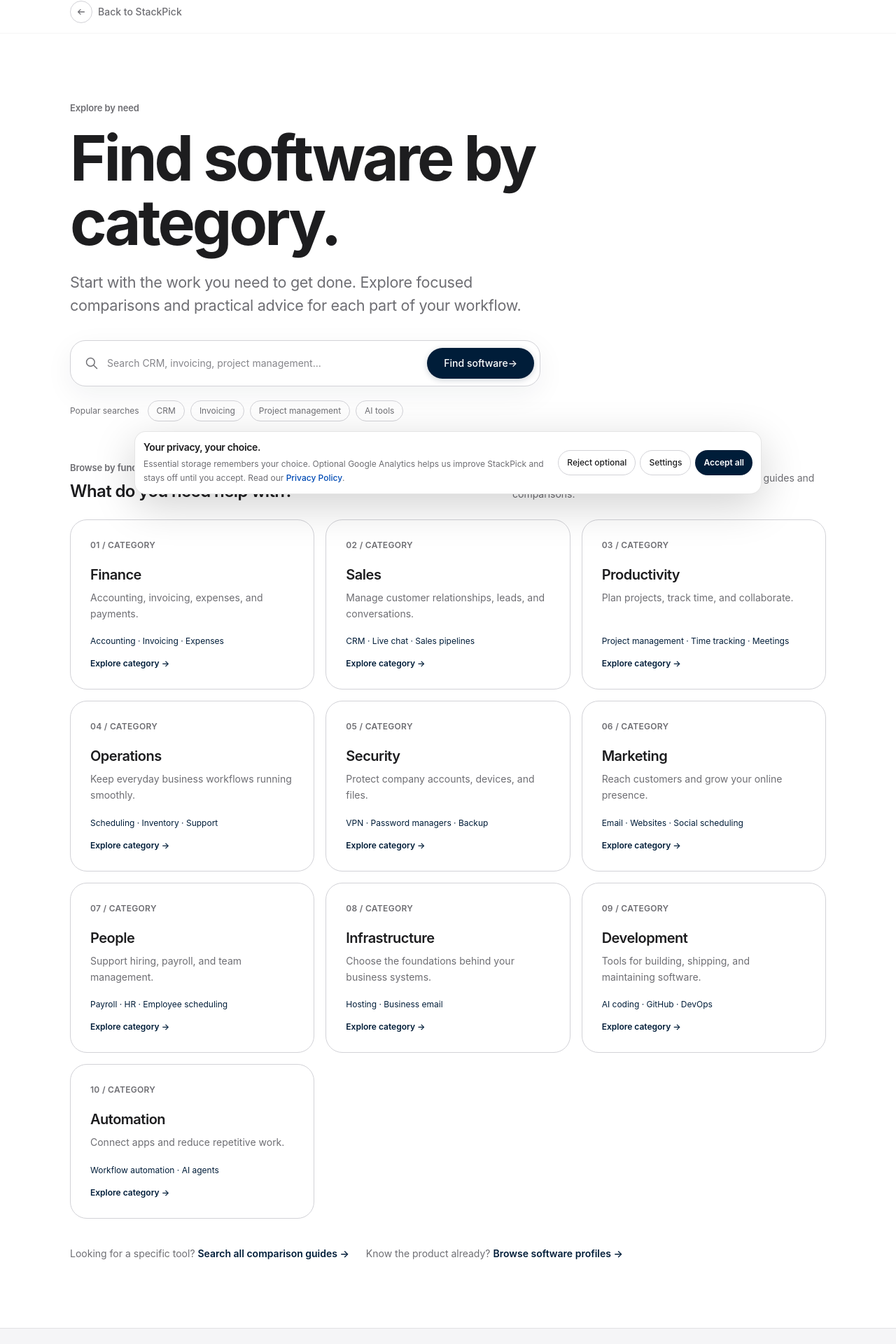
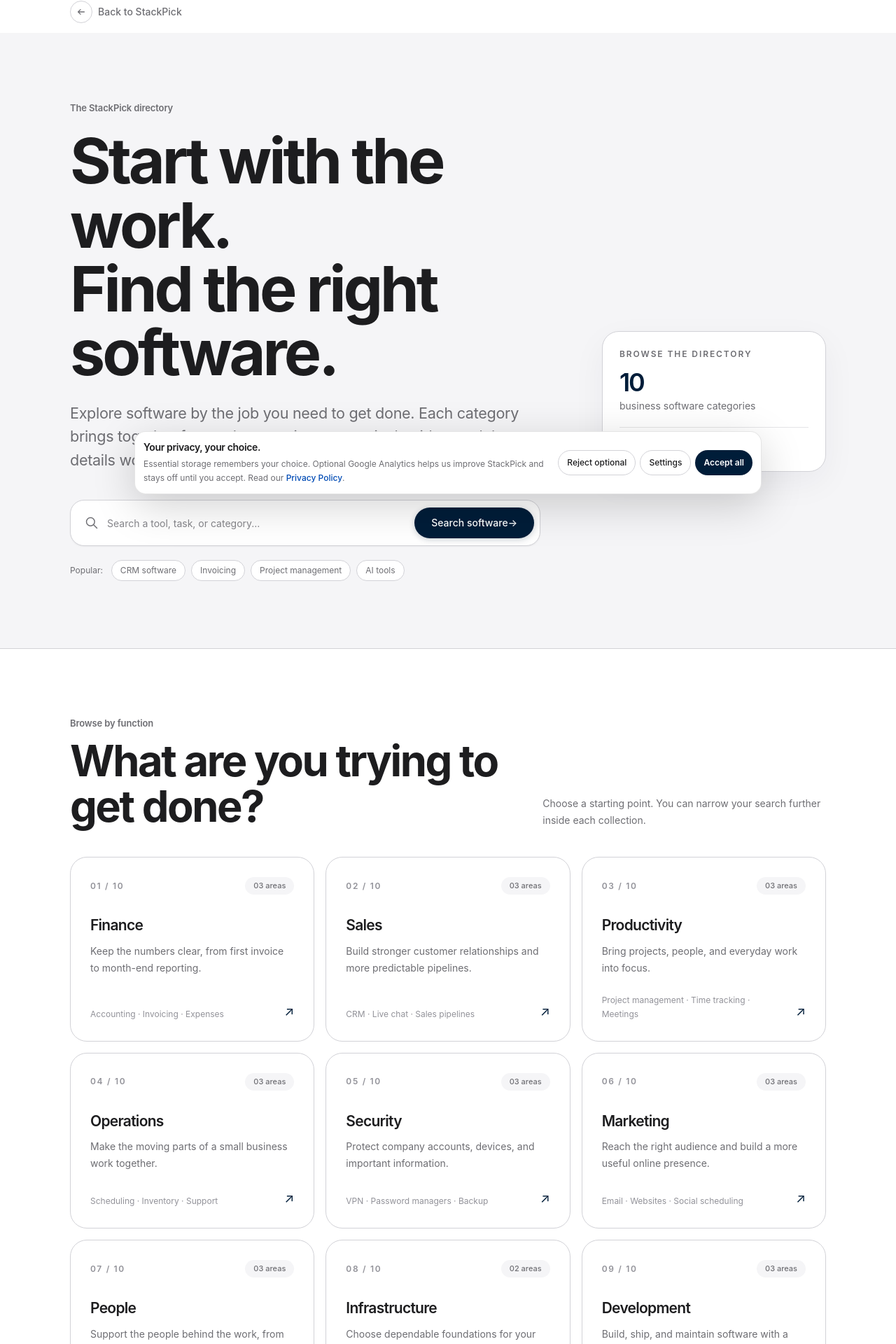
Before and after one commit to LinukaBandara/StackPick, a Next.js app: page /categories in a window 1280 px wide. Shown: the part 70-1990 px from the top of the page at 70% size. Built offline with nearby package versions, Linux system fonts and the light colour scheme; no server answers.

Commit message:
Redesign software categories discovery page

```diff
--- a/app/categories/page.tsx
+++ b/app/categories/page.tsx
@@ -8,68 +8,98 @@ export const metadata: Metadata = {
 };
 
 const CATEGORIES = [
-  { name: "Finance", description: "Accounting, invoicing, expenses, and payments.", examples: "Accounting · Invoicing · Expenses", href: "/best?category=Finance" },
-  { name: "Sales", description: "Manage customer relationships, leads, and conversations.", examples: "CRM · Live chat · Sales pipelines", href: "/best?category=Sales" },
-  { name: "Productivity", description: "Plan projects, track time, and collaborate.", examples: "Project management · Time tracking · Meetings", href: "/best?category=Productivity" },
-  { name: "Operations", description: "Keep everyday business workflows running smoothly.", examples: "Scheduling · Inventory · Support", href: "/best?category=Operations" },
-  { name: "Security", description: "Protect company accounts, devices, and files.", examples: "VPN · Password managers · Backup", href: "/best?category=Security" },
-  { name: "Marketing", description: "Reach customers and grow your online presence.", examples: "Email · Websites · Social scheduling", href: "/best?category=Marketing" },
-  { name: "People", description: "Support hiring, payroll, and team management.", examples: "Payroll · HR · Employee scheduling", href: "/best?category=People" },
-  { name: "Infrastructure", description: "Choose the foundations behind your business systems.", examples: "Hosting · Business email", href: "/best?category=Infrastructure" },
-  { name: "Development", description: "Tools for building, shipping, and maintaining software.", examples: "AI coding · GitHub · DevOps", href: "/best?category=Development" },
-  { name: "Automation", description: "Connect apps and reduce repetitive work.", examples: "Workflow automation · AI agents", href: "/best?category=Automation" },
+  { name: "Finance", number: "01", description: "Keep the numbers clear, from first invoice to month-end reporting.", examples: "Accounting · Invoicing · Expenses", href: "/best?category=Finance", count: "03 areas" },
+  { name: "Sales", number: "02", description: "Build stronger customer relationships and more predictable pipelines.", examples: "CRM · Live chat · Sales pipelines", href: "/best?category=Sales", count: "03 areas" },
+  { name: "Productivity", number: "03", description: "Bring projects, people, and everyday work into focus.", examples: "Project management · Time tracking · Meetings", href: "/best?category=Productivity", count: "03 areas" },
+  { name: "Operations", number: "04", description: "Make the moving parts of a small business work together.", examples: "Scheduling · Inventory · Support", href: "/best?category=Operations", count: "03 areas" },
+  { name: "Security", number: "05", description: "Protect company accounts, devices, and important information.", examples: "VPN · Password managers · Backup", href: "/best?category=Security", count: "03 areas" },
+  { name: "Marketing", number: "06", description: "Reach the right audience and build a more useful online presence.", examples: "Email · Websites · Social scheduling", href: "/best?category=Marketing", count: "03 areas" },
+  { name: "People", number: "07", description: "Support the people behind the work, from hiring to payroll.", examples: "Payroll · HR · Employee scheduling", href: "/best?category=People", count: "03 areas" },
+  { name: "Infrastructure", number: "08", description: "Choose dependable foundations for your business systems.", examples: "Hosting · Business email", href: "/best?category=Infrastructure", count: "02 areas" },
+  { name: "Development", number: "09", description: "Build, ship, and maintain software with a workflow that fits.", examples: "AI coding · GitHub · DevOps", href: "/best?category=Development", count: "03 areas" },
+  { name: "Automation", number: "10", description: "Connect the tools you already use and reduce repetitive work.", examples: "Workflow automation · AI agents", href: "/best?category=Automation", count: "02 areas" },
+];
+
+const POPULAR = [
+  { label: "CRM software", href: "/best?q=CRM#directory-search" },
+  { label: "Invoicing", href: "/best?q=invoicing#directory-search" },
+  { label: "Project management", href: "/best?q=project%20management#directory-search" },
+  { label: "AI tools", href: "/best?q=AI#directory-search" },
 ];
 
 export default function CategoriesPage() {
   return (
-    <section className="bg-white">
+    <main className="bg-white">
+      <section className="border-b border-[#d2d2d7] bg-[#f5f5f7]">
         <div className="sp-container py-16 sm:py-24">
-        <p className="sp-eyebrow">Explore by need</p>
-        <h1 className="sp-display mt-4 max-w-4xl">Find software by category.</h1>
-        <p className="sp-body-large mt-6 max-w-2xl">Start with the work you need to get done. Explore focused comparisons and practical advice for each part of your workflow.</p>
-
-        <form action="/best#directory-search" method="get" className="mt-8 flex w-full max-w-2xl flex-col gap-3 rounded-[22px] border border-[#d2d2d7] bg-white p-2 shadow-[0_12px_40px_rgba(0,29,57,0.06)] sm:flex-row sm:items-center">
+          <div className="grid gap-10 lg:grid-cols-[1fr_320px] lg:items-end">
+            <div>
+              <p className="sp-eyebrow">The StackPick directory</p>
+              <h1 className="sp-display mt-5 max-w-4xl">Start with the work.<br />Find the right software.</h1>
+              <p className="sp-body-large mt-6 max-w-2xl">Explore software by the job you need to get done. Each category brings together focused comparisons, practical guides, and the details worth checking before you commit.</p>
+            </div>
+            <div className="rounded-[24px] border border-[#d2d2d7] bg-white p-6 shadow-[0_16px_48px_rgba(0,29,57,0.05)]">
+              <p className="text-xs font-semibold uppercase tracking-[0.16em] text-[#6e6e73]">Browse the directory</p>
+              <p className="mt-3 text-4xl font-semibold tracking-[-0.06em] text-[#001D39]">10</p>
+              <p className="mt-1 text-sm text-[#6e6e73]">business software categories</p>
+              <div className="mt-5 h-px bg-[#e5e5e7]" />
+              <Link href="/best" className="mt-4 inline-flex text-sm font-semibold text-[#001D39] hover:underline">Explore all software guides <span aria-hidden="true" className="ml-2">→</span></Link>
+            </div>
+          </div>
+          <form action="/best#directory-search" method="get" className="mt-10 flex w-full max-w-2xl flex-col gap-3 rounded-[20px] border border-[#d2d2d7] bg-white p-2 shadow-sm sm:flex-row sm:items-center">
             <label htmlFor="category-software-search" className="sr-only">Search software comparisons</label>
             <div className="flex min-w-0 flex-1 items-center gap-3 px-3">
-            <svg aria-hidden="true" className="h-5 w-5 shrink-0 text-[#6e6e73]" fill="none" viewBox="0 0 24 24" stroke="currentColor">
-              <path strokeLinecap="round" strokeLinejoin="round" strokeWidth={1.75} d="M21 21l-6-6m2-5a7 7 0 11-14 0 7 7 0 0114 0z" />
-            </svg>
-            <input id="category-software-search" name="q" type="search" placeholder="Search CRM, invoicing, project management..." className="h-12 min-w-0 w-full bg-transparent text-sm text-[#1d1d1f] outline-none placeholder:text-[#86868b]" />
+              <svg aria-hidden="true" className="h-5 w-5 shrink-0 text-[#6e6e73]" fill="none" viewBox="0 0 24 24" stroke="currentColor"><path strokeLinecap="round" strokeLinejoin="round" strokeWidth={1.75} d="M21 21l-6-6m2-5a7 7 0 11-14 0 7 7 0 0114 0z" /></svg>
+              <input id="category-software-search" name="q" type="search" placeholder="Search a tool, task, or category..." className="h-12 min-w-0 w-full bg-transparent text-sm text-[#1d1d1f] outline-none placeholder:text-[#86868b]" />
             </div>
-          <button type="submit" className="sp-button-primary shrink-0">Find software <span aria-hidden="true">→</span></button>
+            <button type="submit" className="sp-button-primary shrink-0">Search software <span aria-hidden="true">→</span></button>
           </form>
+          <div className="mt-5 flex flex-wrap items-center gap-2 text-xs text-[#6e6e73]">
+            <span className="mr-1">Popular:</span>
+            {POPULAR.map((item) => <Link key={item.label} href={item.href} className="rounded-full border border-[#d2d2d7] bg-white px-3 py-1.5 transition hover:border-[#001D39] hover:text-[#001D39]">{item.label}</Link>)}
+          </div>
+        </div>
+      </section>
 
-        <div className="mt-5 flex flex-wrap items-center gap-2 text-xs text-[#6e6e73]">
-          <span className="mr-1">Popular searches</span>
-          <Link href="/best?q=CRM#directory-search" className="rounded-full border border-[#d2d2d7] px-3 py-1.5 transition hover:border-[#001D39] hover:text-[#001D39]">CRM</Link>
-          <Link href="/best?q=invoicing#directory-search" className="rounded-full border border-[#d2d2d7] px-3 py-1.5 transition hover:border-[#001D39] hover:text-[#001D39]">Invoicing</Link>
-          <Link href="/best?q=project%20management#directory-search" className="rounded-full border border-[#d2d2d7] px-3 py-1.5 transition hover:border-[#001D39] hover:text-[#001D39]">Project management</Link>
-          <Link href="/best?q=AI#directory-search" className="rounded-full border border-[#d2d2d7] px-3 py-1.5 transition hover:border-[#001D39] hover:text-[#001D39]">AI tools</Link>
-        </div>
-
-        <div className="mt-14 flex flex-col gap-2 sm:flex-row sm:items-end sm:justify-between">
+      <section className="sp-container py-16 sm:py-24">
+        <div className="flex flex-col gap-3 sm:flex-row sm:items-end sm:justify-between">
           <div>
             <p className="sp-eyebrow">Browse by function</p>
-            <h2 className="mt-2 text-2xl font-semibold tracking-tight text-[#1d1d1f]">What do you need help with?</h2>
+            <h2 className="sp-title mt-3">What are you trying to get done?</h2>
           </div>
-          <p className="max-w-md text-sm leading-relaxed text-[#6e6e73]">Choose a category to narrow the directory to relevant guides and comparisons.</p>
+          <p className="max-w-md text-sm leading-6 text-[#6e6e73]">Choose a starting point. You can narrow your search further inside each collection.</p>
         </div>
-        <div className="mt-6 grid gap-4 sm:grid-cols-2 lg:grid-cols-3">
-          {CATEGORIES.map((category, index) => (
-            <Link key={category.name} href={category.href} className="group flex min-h-52 flex-col rounded-[24px] border border-[#d2d2d7] bg-white p-7 transition-all hover:-translate-y-1 hover:border-[#a8b5c2] hover:shadow-lg">
-              <span className="text-xs font-semibold tracking-wide text-[#6e6e73]">{String(index + 1).padStart(2, "0")} / CATEGORY</span>
-              <h2 className="mt-5 text-xl font-semibold tracking-tight text-[#1d1d1f]">{category.name}</h2>
-              <p className="mt-2 text-sm leading-relaxed text-[#6e6e73]">{category.description}</p>
-              <p className="mt-auto pt-5 text-xs text-[#001D39]">{category.examples}</p>
-              <span className="mt-4 text-xs font-semibold text-[#001D39] group-hover:underline">Explore category →</span>
+        <div className="mt-10 grid gap-4 sm:grid-cols-2 lg:grid-cols-3">
+          {CATEGORIES.map((category) => (
+            <Link key={category.name} href={category.href} className="group flex min-h-[230px] flex-col rounded-[24px] border border-[#d2d2d7] bg-white p-6 transition-all duration-200 hover:-translate-y-1 hover:border-[#9aabba] hover:shadow-[0_18px_44px_rgba(0,29,57,0.08)] sm:p-7">
+              <div className="flex items-center justify-between">
+                <span className="text-xs font-semibold tracking-[0.14em] text-[#929299]">{category.number} / 10</span>
+                <span className="rounded-full bg-[#f5f5f7] px-3 py-1 text-[11px] font-medium text-[#6e6e73]">{category.count}</span>
+              </div>
+              <h3 className="mt-7 text-[21px] font-semibold tracking-[-0.035em] text-[#1d1d1f]">{category.name}</h3>
+              <p className="mt-2 text-sm leading-6 text-[#6e6e73]">{category.description}</p>
+              <div className="mt-auto flex items-end justify-between gap-3 pt-6">
+                <span className="text-xs leading-5 text-[#929299]">{category.examples}</span>
+                <span aria-hidden="true" className="shrink-0 text-lg text-[#001D39] transition-transform group-hover:translate-x-1">↗</span>
+              </div>
             </Link>
           ))}
         </div>
-        <div className="mt-10 flex flex-wrap gap-x-6 gap-y-3 text-sm text-[#6e6e73]">
-          <p>Looking for a specific tool? <Link className="font-semibold text-[#001D39] hover:underline" href="/best">Search all comparison guides →</Link></p>
-          <p>Know the product already? <Link className="font-semibold text-[#001D39] hover:underline" href="/software">Browse software profiles →</Link></p>
+      </section>
+
+      <section className="border-y border-[#d2d2d7] bg-[#f5f5f7]">
+        <div className="sp-container flex flex-col gap-5 py-12 sm:flex-row sm:items-center sm:justify-between sm:py-16">
+          <div>
+            <p className="sp-eyebrow">Already know what you need?</p>
+            <h2 className="mt-2 text-2xl font-semibold tracking-tight text-[#1d1d1f]">Go straight to the comparison.</h2>
+            <p className="mt-2 text-sm text-[#6e6e73]">Search the full directory or browse individual product profiles.</p>
+          </div>
+          <div className="flex flex-wrap gap-3">
+            <Link href="/best" className="sp-button-primary">All comparisons →</Link>
+            <Link href="/software" className="sp-button-secondary">Software profiles</Link>
           </div>
         </div>
       </section>
+    </main>
   );
 }
```
Lines whose indentation alone changed are shown as unchanged.
